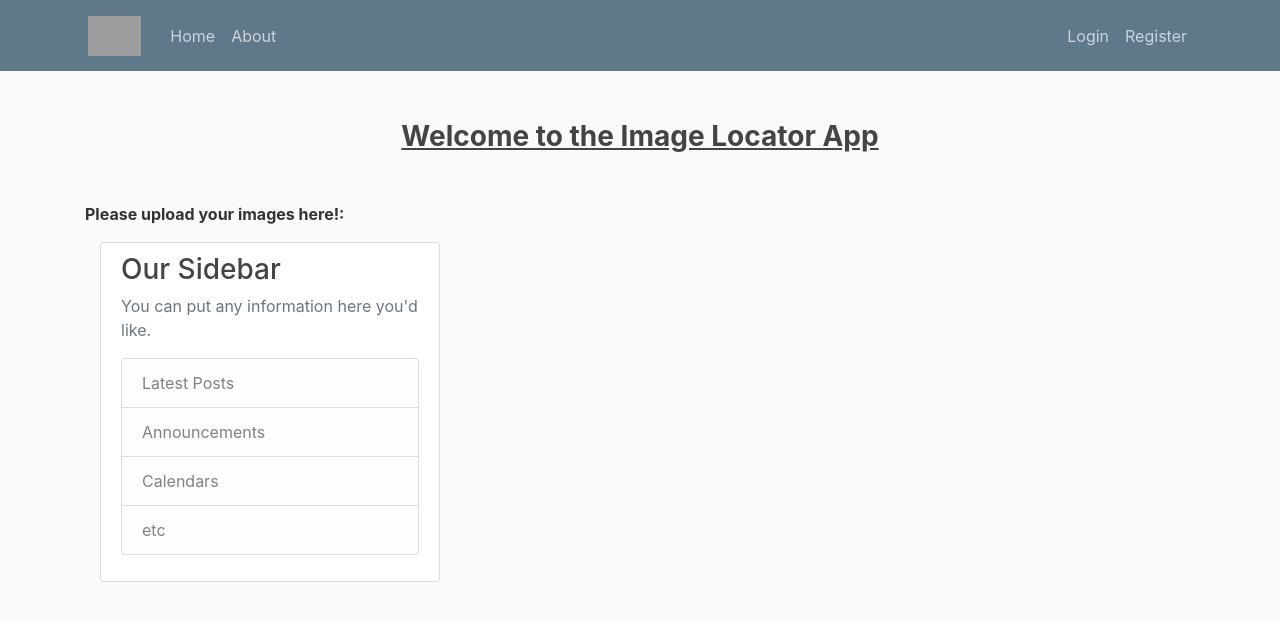
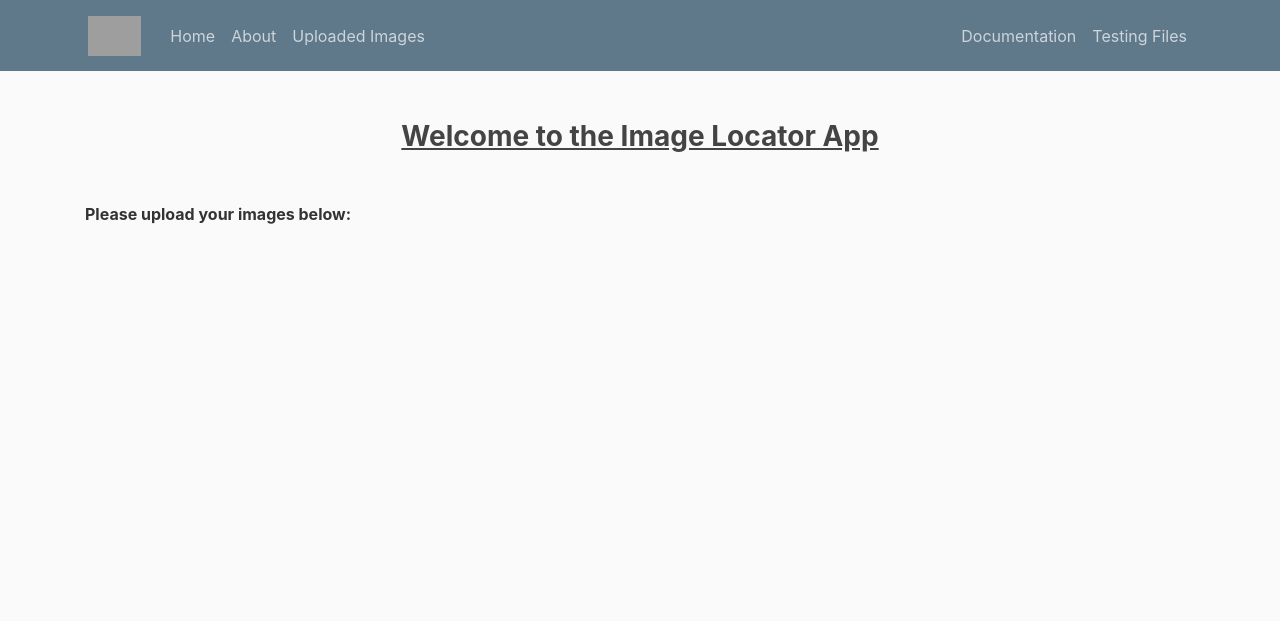
Before and after one commit to alej96/CodingChallengeEVT, a Flask app: template templates/index.html in a window 1280 px wide. Shown: the top 621 px of the page. Run offline with Flask 2, Linux system fonts and the light colour scheme; the template is opened without the code that fills it, so the values that code supplies are empty; some libraries are stand-ins or nearby versions; grey boxes are pictures that could not be loaded.

Commit message:
add more features, nav bar

```diff
--- a/project.py
+++ b/project.py
@@ -83,11 +83,13 @@ def index():
 def results():
      # redirect to home if no images to display
     if "file_urls" not in session or session['file_urls'] == []:
-        return redirect(url_for('index'))
+       #  session['file_urls'] = session['file_urls_temp']
+         return redirect(url_for('index'))
 
     # set the file_urls and remove the session variable
     file_urls = session['file_urls']
-    session.pop('file_urls', None)
+    #session['file_urls_temp'] = session['file_urls']
+   # session.pop('file_urls', None)
 
   # set session for image data
     if "imgData" not in session:
@@ -97,63 +99,62 @@ def results():
    # posts= []
     image_path_list = []
     #Extract data from images
-    if request.method == 'GET':
+    for image_path in file_urls:
+        meta_data = imageDecoder.ImageMetaData(image_path)
+        latlng =meta_data.get_lat_lng()
 
-        for image_path in file_urls:
-            meta_data = imageDecoder.ImageMetaData(image_path)
-            latlng =meta_data.get_lat_lng()
-
-            print("===============latlong======================")
-            print(latlng)
-            lat = latlng[0]
-            lng = latlng[1]
-            print(lat)
-            print (lng)
+        print("===============latlong======================")
+        print(latlng)
+        lat = latlng[0]
+        lng = latlng[1]
+        print(lat)
+        print (lng)
 
 
-            # googleGeo = googleGeocode.google([lat, lng], method = 'reverse')
-            # city2 = googleGeo.city
-            #print(city2)
-            #check if it have latlng data
-            if lat is not None or lng is not None:
+        # googleGeo = googleGeocode.google([lat, lng], method = 'reverse')
+        # city2 = googleGeo.city
+        #print(city2)
+        #check if it have latlng data
+        if lat is not None or lng is not None:
 
-              #revecse geocode lat,long
-                geocoder = Geocoder(api_key='AIzaSyDbqMl372WFLuNl3P-OzksyAWqw5njSHSU')
-                geo_results = geocoder.reverse_geocode(lat, lng)
-            #   zip_code = imageDecoder.geoCodeFromLatLng(48.8566, 2.3522)
-            #  zip_code = latlng[2]
-                zip_code = geo_results.postal_code
-                city = geo_results.city
-                country = geo_results.country
-                print(geo_results)
+            #revecse geocode lat,long
+            geocoder = Geocoder(api_key='AIzaSyDbqMl372WFLuNl3P-OzksyAWqw5njSHSU')
+            geo_results = geocoder.reverse_geocode(lat, lng)
+        #   zip_code = imageDecoder.geoCodeFromLatLng(48.8566, 2.3522)
+        #  zip_code = latlng[2]
+            zip_code = geo_results.postal_code
+            city = geo_results.city
+            country = geo_results.country
+            print(geo_results)
 
-                posts.append(
-                {
-                    'image' : image_path,
-                    'latitude' : lat,
-                    'longitude': lng,
-                    'zip_code' : zip_code,
-                    'city' : city,
-                    'country' : country
+            posts.append(
+            {
+                'image' : image_path,
+                'latitude' : lat,
+                'longitude': lng,
+                'zip_code' : zip_code,
+                'city' : city,
+                'country' : country
 
-                })
-            else:
-                posts.append(
-                {
-                    'image' : image_path,
-                    'latitude' : 'Unknown',
-                    'longitude': 'Unknown',
-                    'zip_code' : 'Unknown',
-                    'city' : 'Unknown',
-                    'country' : 'Unknown'
+            })
+        else:
+            posts.append(
+            {
+                'image' : image_path,
+                'latitude' : 'Unknown',
+                'longitude': 'Unknown',
+                'zip_code' : 'Unknown',
+                'city' : 'Unknown',
+                'country' : 'Unknown'
 
-                })
-            #save data into sesion
-            session['imgData'] = posts
+            })
+        #save data into sesion
+        session['imgData'] = posts
 
     #redirect to maps page
     if request.method == 'POST':
         return redirect(url_for('map', posts))
+
 
     return render_template('results.html', file_urls=file_urls, posts = posts)
 
@@ -217,7 +218,7 @@ def map():
         identifier="trdmap",
         varname="trdmap",
         style=(
-            "top: 60px;"
+            # "top: 100px;"
             "height:100%;"
             "width:100%;"
             "left:0;"
@@ -233,7 +234,16 @@ def map():
     )
     return render_template('map.html',trdmap=trdmap)
 
+@app.route('/documentation')
+def documentation():
+    return render_template('documentation.html')
 
+@app.route('/testingData')
+def testingData():
+    return render_template('testingData.html')
+@app.route('/about')
+def about():
+    return render_template('about.html')
 if __name__ == 'main':
 
     app.debug = True
--- a/templates/index.html
+++ b/templates/index.html
@@ -1,12 +1,4 @@
 {% extends "layout.html" %}
-
-
-
-<!-- {% block navbar %}
-    <div class="navbar navbar-fixed-top" style = "fill: aquamarine;">
-        EVT nav baar
-    </div>
-{% endblock navbar%} -->
 
 {% block content %}
     <!-- create dropzone box -->
@@ -16,26 +8,12 @@
     <h3 style="text-align: center;"><span style="text-decoration: underline;">
         <strong>Welcome to the Image Locator App</strong></span></h3>
     <p>&nbsp;</p>
-    <p ><strong>Please upload your images here!:  </strong></p>
+    <p ><strong>Please upload your images below:  </strong></p>
 
 
     {{ dropzone.create(action_view='index') }}
     {{ dropzone.load_js() }}
     {{ dropzone.config() }}
 
-    <div class="col-md-4">
-            <div class="content-section">
-            <h3>Our Sidebar</h3>
-            <p class='text-muted'>You can put any information here you'd like.
-                <ul class="list-group">
-                <li class="list-group-item list-group-item-light">Latest Posts</li>
-                <li class="list-group-item list-group-item-light">Announcements</li>
-                <li class="list-group-item list-group-item-light">Calendars</li>
-                <li class="list-group-item list-group-item-light">etc</li>
-                </ul>
-            </p>
-            </div>
-
-
 
 {% endblock content %}
--- a/templates/layout.html
+++ b/templates/layout.html
@@ -35,11 +35,12 @@
                           <div class="navbar-nav mr-auto">
                             <a class="nav-item nav-link" href="/">Home</a>
                             <a class="nav-item nav-link" href="/about">About</a>
+                            <a class="nav-item nav-link" href="/results">Uploaded Images</a>
                           </div>
                           <!-- Navbar Right Side -->
                           <div class="navbar-nav">
-                            <a class="nav-item nav-link" href="/login">Login</a>
-                            <a class="nav-item nav-link" href="/register">Register</a>
+                            <a class="nav-item nav-link" href="/documentation">Documentation</a>
+                            <a class="nav-item nav-link" href="/testingData">Testing Files</a>
                           </div>
                         </div>
                       </div>
--- a/templates/results.html
+++ b/templates/results.html
@@ -22,7 +22,7 @@
         <div class="border pt-3" style="fill: aquamarine;">
             <button type = 'submit'  formaction="{{ url_for('map') }}"  value = "{{ posts }}" >
             <!-- <button type = 'submit' formmethod = "POST"> -->
-                Open Map!
+                See photos in the Map!
             </button>
         </div>
     </form>
```
Also changed, not shown: templates/about.html (added, +7 -0 lines), templates/documentation.html (added, +7 -0 lines), templates/testingData.html (added, +7 -0 lines), documentation/EVT_logo.png (added), documentation/EVT_logo_bgTrasparent.png (added), testData/river.jpg (added).
